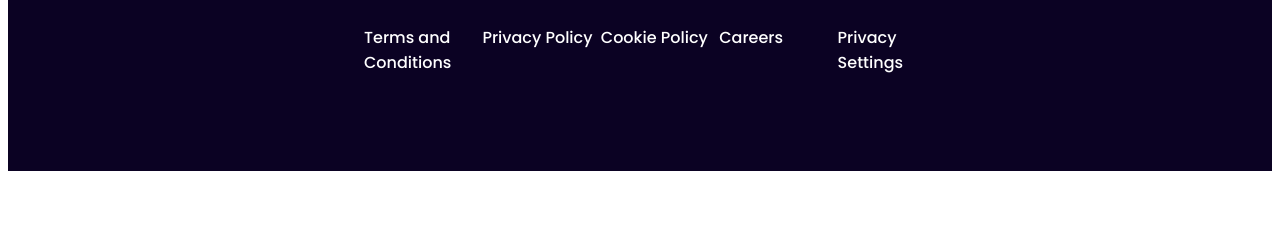
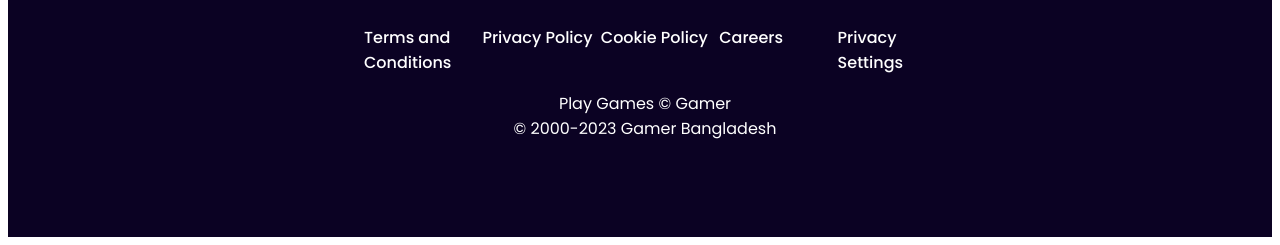
Before and after one commit to sahariarahmmadshakil/gamer-shop, a plain HTML site: page index.html in a window 1280 px wide. Shown: the part 2861-3106 px from the top of the page. Before the commit the page ends 3040 px from the top, so only its background shows below. Drawn offline with Linux system fonts and the light colour scheme.

Commit message:
added copyright symbol and final touch

```diff
--- a/css/style.css
+++ b/css/style.css
@@ -389,7 +389,13 @@ a {
     font-weight: 500;
     text-align: center;
 }
-
+.copyright{
+    color: #ffffff;
+    text-align: center;
+    margin-left: 10px;
+    margin-left: 10px;
+    font-size: 16px;
+}
 /* mobile devices  */
 @media screen and (max-width: 576px) {
 
--- a/index.html
+++ b/index.html
@@ -267,6 +267,8 @@
                     <li><a href="#" class="trc-text-color">Privacy Settings </a></li>
                 </ul>
             </div>
+            <p class="copyright">Play Games © Gamer <br>
+                © 2000-2023 Gamer Bangladesh</p>
         </main>
     </footer>
 
```
